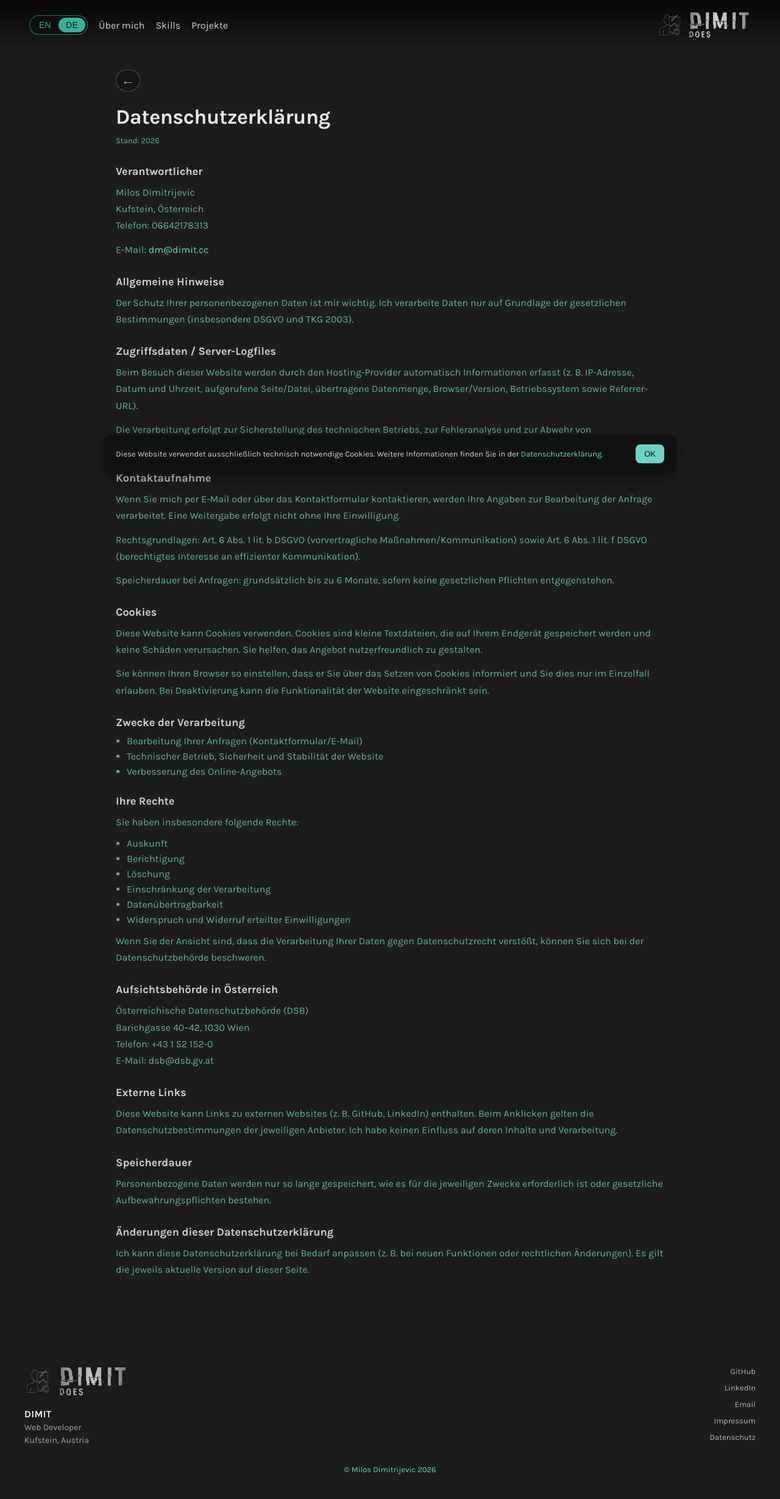
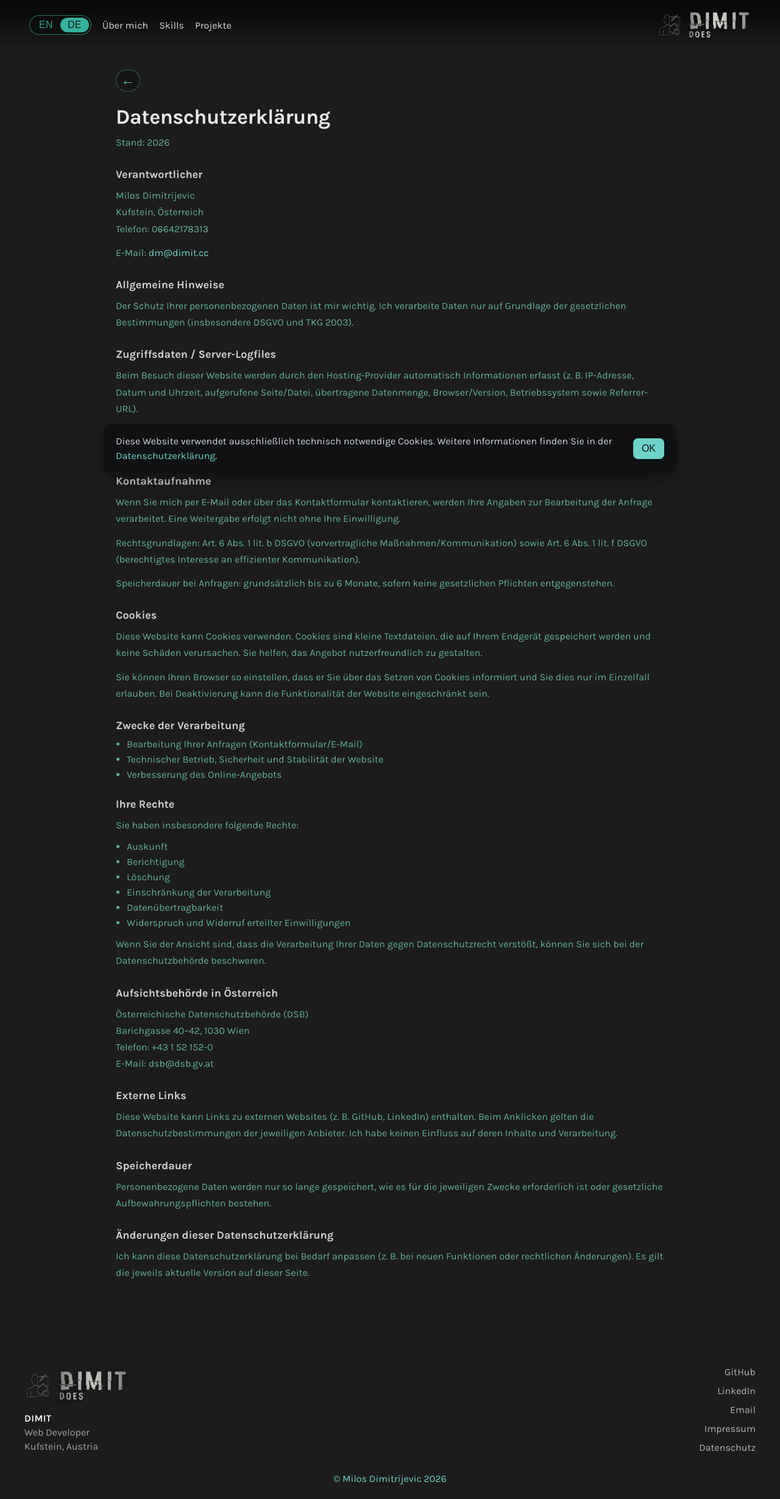
Before and after one commit to milosdimi/angular-portfolio, an Angular app: page /datenschutz in a window 1280 px wide. Shown: the whole page at 61% size. Built offline with nearby package versions, Linux system fonts and the light colour scheme.

Commit message:
fonts fixed to 16px

```diff
--- a/src/app/core/cookie-banner/cookie-banner.component.scss
+++ b/src/app/core/cookie-banner/cookie-banner.component.scss
@@ -22,7 +22,7 @@
 }
 
 .cookie p {
-  font-size: 13px;
+  font-size: 16px;
   line-height: 1.5;
   margin: 0;
 }
@@ -42,7 +42,7 @@
   border: none;
   padding: 8px 14px;
   border-radius: 8px;
-  font-size: 13px;
+  font-size: 16px;
   cursor: pointer;
 
   &:hover {
--- a/src/app/core/footer/footer.component.scss
+++ b/src/app/core/footer/footer.component.scss
@@ -1,7 +1,7 @@
 .footer {
   color: #b3b3b3;
   padding: 24px 24px;
-  font-size: 14px;
+  font-size: 16px;
 }
 
 .footer__container {
@@ -37,7 +37,7 @@
   display: flex;
   flex-direction: column;
   gap: 4px;
-  font-size: 14px;
+  font-size: 16px;
 
   strong {
     color: #ffffff;
@@ -48,13 +48,13 @@
 
   span {
     color: #9ca3af;
-    font-size: 14px;
+    font-size: 16px;
   }
 }
 
 .footer__location {
   color: #9ca3af;
-  font-size: 14px;
+  font-size: 16px;
   text-decoration: none;
   transition: color 0.2s ease;
 }
@@ -67,7 +67,7 @@
 .footer__center {
   text-align: center;
   color: #6dd3c6; // accent mint
-  font-size: 13px;
+  font-size: 16px;
   grid-column: 1 / -1;
   margin-top: 8px;
 }
@@ -85,7 +85,7 @@
   a {
     color: #b3b3b3;
     text-decoration: none;
-    font-size: 13px;
+    font-size: 16px;
     transition: color 0.2s ease;
 
     &:hover {
@@ -118,7 +118,7 @@
   .footer__center {
     grid-column: 1 / -1;
     text-align: center;
-    font-size: 12px;
+    font-size: 16px;
   }
 
   .footer__logo {
@@ -126,14 +126,14 @@
   }
 
   .footer__info {
-    font-size: 13px;
+    font-size: 16px;
 
     strong {
-      font-size: 15px;
+      font-size: 16px;
     }
 
     span {
-      font-size: 13px;
+      font-size: 16px;
     }
   }
 
--- a/src/app/core/header/header.component.scss
+++ b/src/app/core/header/header.component.scss
@@ -112,7 +112,7 @@
   background: transparent;
 
   color: rgba(61, 207, 182, 0.75);
-  font-size: 14px;
+  font-size: 16px;
   letter-spacing: 0.02em;
 
   cursor: pointer;
@@ -349,6 +349,6 @@
   .menu__lang .lang__btn {
     min-width: 42px;
     height: 28px;
-    font-size: 13px;
+    font-size: 16px;
   }
 }
--- a/src/app/pages/home/sections/about/about.component.scss
+++ b/src/app/pages/home/sections/about/about.component.scss
@@ -187,7 +187,7 @@
   }
 
   .about__kicker {
-    font-size: 14px;
+    font-size: 16px;
     letter-spacing: 0.1em;
   }
 
@@ -197,7 +197,7 @@
   }
 
   .about__text {
-    font-size: 15px;
+    font-size: 16px;
   }
 
   .about__facts {
--- a/src/app/pages/home/sections/contact/contact.component.scss
+++ b/src/app/pages/home/sections/contact/contact.component.scss
@@ -84,7 +84,7 @@
 
 .field__error {
   min-height: 18px; /* prevents layout shift */
-  font-size: 12px;
+  font-size: 16px;
   color: rgba(255, 120, 120, 0.95);
   opacity: 0;
   transition: opacity var(--t-fast);
@@ -99,7 +99,7 @@
   gap: 12px;
   align-items: flex-start;
   color: rgba(255, 255, 255, 0.75);
-  font-size: 13px;
+  font-size: 16px;
 
   a {
     color: var(--accent);
@@ -140,7 +140,7 @@
 
 .formMsg {
   margin: 0;
-  font-size: 13px;
+  font-size: 16px;
   min-height: 18px;
 }
 
@@ -211,7 +211,7 @@
 
   .contact__label {
     margin: 0 0 10px;
-    font-size: 14px;
+    font-size: 16px;
     letter-spacing: 0.08em;
   }
 
@@ -226,7 +226,7 @@
   }
 
   .contact__text {
-    font-size: 14px;
+    font-size: 16px;
     line-height: 1.5;
   }
 
@@ -254,7 +254,7 @@
   }
 
   .privacy {
-    font-size: 12px;
+    font-size: 16px;
     gap: 10px;
   }
 
--- a/src/app/pages/home/sections/hero/hero.component.scss
+++ b/src/app/pages/home/sections/hero/hero.component.scss
@@ -198,7 +198,7 @@
 .email {
   writing-mode: vertical-rl;
   transform: rotate(180deg);
-  font-size: 14px;
+  font-size: 16px;
   color: var(--muted);
   letter-spacing: 0.08em;
   transition:
@@ -469,7 +469,7 @@
   }
 
   .hero__kicker {
-    font-size: 14px;
+    font-size: 16px;
     letter-spacing: 0.12em;
   }
 
--- a/src/app/pages/home/sections/references/references.component.scss
+++ b/src/app/pages/home/sections/references/references.component.scss
@@ -45,7 +45,7 @@
   margin: 0;
   color: rgba(255, 255, 255, 0.9);
   line-height: 1.55;
-  font-size: 15px;
+  font-size: 16px;
 }
 
 .card__footer {
@@ -68,7 +68,7 @@
 
 .card__author {
   color: rgba(255, 255, 255, 0.85);
-  font-size: 13px;
+  font-size: 16px;
   white-space: nowrap;
 }
 
@@ -257,7 +257,7 @@
   }
 
   .card__text {
-    font-size: 14px;
+    font-size: 16px;
   }
 
   .card__footer {
@@ -266,7 +266,7 @@
   }
 
   .card__author {
-    font-size: 12px;
+    font-size: 16px;
   }
 
   .refs__nav {
--- a/src/app/pages/imprint/imprint.component.scss
+++ b/src/app/pages/imprint/imprint.component.scss
@@ -62,7 +62,7 @@
 
 .legal__muted {
   color: #9ca3af;
-  font-size: 13px;
+  font-size: 16px;
   margin-bottom: 22px;
 }
 
@@ -89,12 +89,12 @@
   }
 
   .legal p {
-    font-size: 14px;
+    font-size: 16px;
     margin: 0 0 10px;
   }
 
   .legal__muted {
-    font-size: 12px;
+    font-size: 16px;
     margin-bottom: 18px;
   }
 }
--- a/src/app/pages/privacy/privacy.component.scss
+++ b/src/app/pages/privacy/privacy.component.scss
@@ -61,7 +61,7 @@
 
 .legal__muted {
   color: #9ca3af;
-  font-size: 13px;
+  font-size: 16px;
   margin-bottom: 22px;
 }
 
@@ -98,12 +98,12 @@
   }
 
   .legal p {
-    font-size: 14px;
+    font-size: 16px;
     margin: 0 0 10px;
   }
 
   .legal__muted {
-    font-size: 12px;
+    font-size: 16px;
     margin-bottom: 18px;
   }
 }
```
Also changed, not shown: 1 other file (tests, documents, lock files or other folders).
